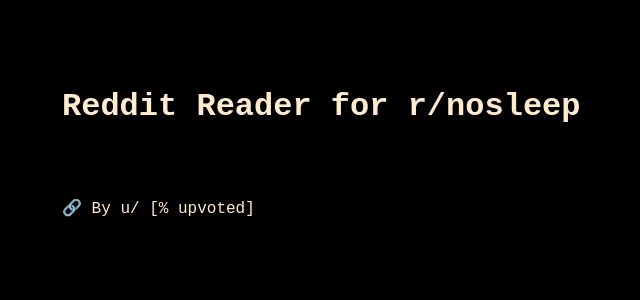
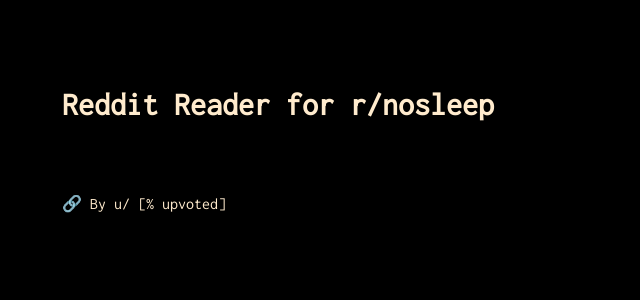
Before and after one commit to madhavan-raja/nosleep-reader, a Flask app: template templates/index.html in a window 1280 px wide. Shown: the top 300 px of the page, without its empty margins (26-666 px from the left). Run offline with Flask 2, Linux system fonts and the light colour scheme; the template is opened without the code that fills it, so the values that code supplies are empty; parts of the project's set-up code (start-up, migrations or seed data) failed here and were passed over.

Commit message:
Added Inconsolata from Google Fonts

```diff
--- a/templates/index.html
+++ b/templates/index.html
@@ -2,6 +2,7 @@
     <head>
         <title>Reddit Reader for r/nosleep</title>
         <link rel="stylesheet" type="text/css" href="static/style.css" />
+        <link href="https://fonts.googleapis.com/css?family=Inconsolata&display=swap" rel="stylesheet">
         <link rel="icon" href="static/favicon.ico" type="image/x-icon"/>
     </head>
     <body>
```
